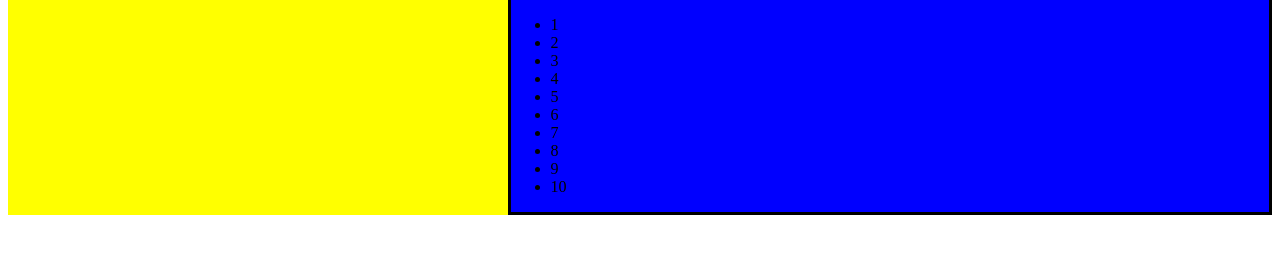
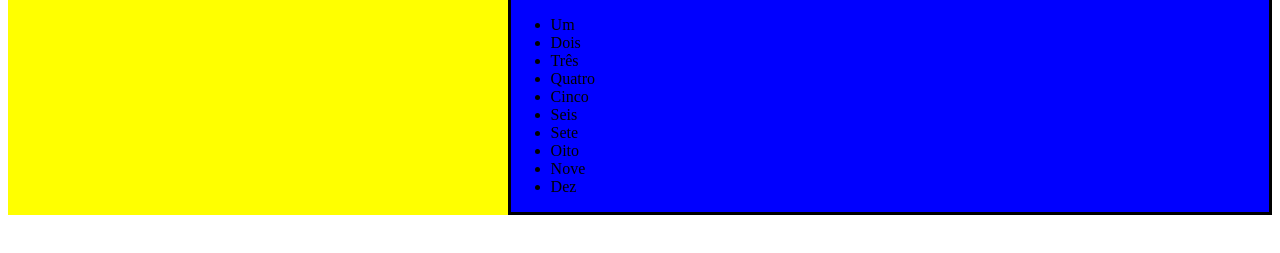
Before and after one commit to ErickArgollo/trybe_exercicios, a plain HTML site: page Modulo1:Fundamentos/Bloco05:DOM_Eventos_Web_Storage/Dia02:Elementos/index2.html in a window 1280 px wide. Shown: the part 351-604 px from the top of the page. Drawn offline with Linux system fonts and the light colour scheme.

Commit message:
Questões até requisito 9

```diff
--- a/Modulo1:Fundamentos/Bloco05:DOM_Eventos_Web_Storage/Dia02:Elementos/index2.html
+++ b/Modulo1:Fundamentos/Bloco05:DOM_Eventos_Web_Storage/Dia02:Elementos/index2.html
@@ -105,14 +105,21 @@
         let ul = document.createElement('ul');
         sectionRight.appendChild(ul)
 
-        for(let i = 1; i <= 10; i+=1){
+        const arrayNumeros = ['Um', 'Dois', 'Três', 'Quatro', 'Cinco', 'Seis', 'Sete', 'Oito', 'Nove', 'Dez']
+
+        for(let i = 0; i < arrayNumeros.length; i+=1){
             let li = document.createElement('li');
-            li.innerText = i
+            li.innerText = arrayNumeros[i]
             ul.appendChild(li)
         }
 
         // requisito 9
 
+        for(let i = 1; i <=3; i += 1){
+          let h3 = document.createElement('h3');
+          main.appendChild(h3)
+        }
+
     </script>
   </body>
 </html>
```
